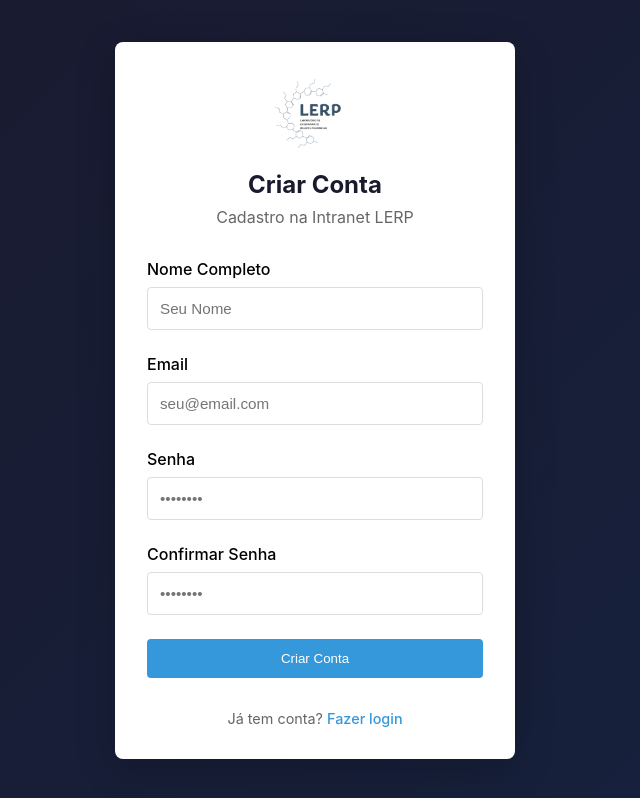
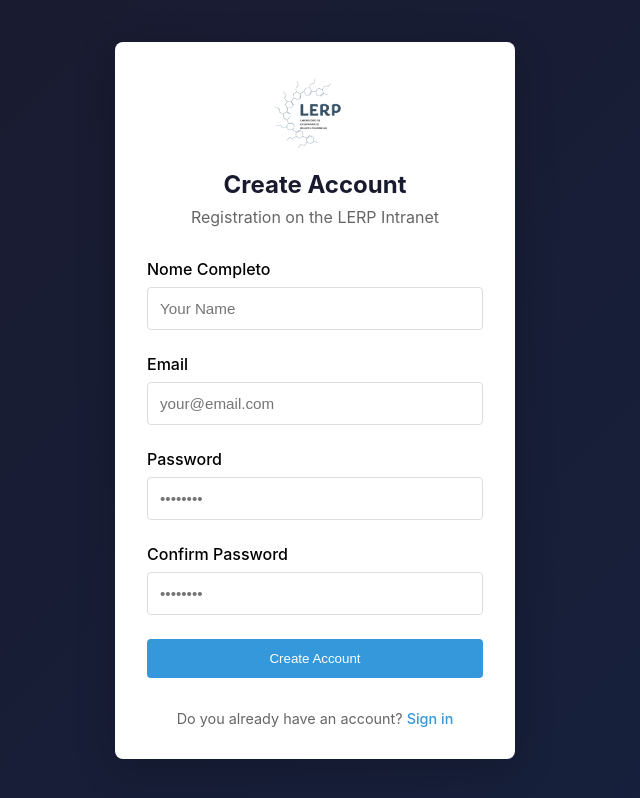
Before and after one commit to Lerpfeq/Laboratorio-intranet-v2, a Next.js app in the folder nextjs_space/: page /signup in a window 1280 px wide. Shown: the whole page, without its empty margins (325-965 px from the left). Built offline with nearby package versions, Linux system fonts and the light colour scheme.

Commit message:
Translate signup page text to English

```diff
--- a/nextjs_space/app/signup/page.tsx
+++ b/nextjs_space/app/signup/page.tsx
@@ -23,7 +23,7 @@ export default function SignupPage() {
     setLoading(true);
 
     if (formData.password !== formData.confirmPassword) {
-      setError('Senhas não correspondem');
+      setError('Passwords do not match');
       setLoading(false);
       return;
     }
@@ -42,14 +42,14 @@ export default function SignupPage() {
       const data = await response.json();
 
       if (!response.ok) {
-        setError(data.message || 'Erro ao criar conta');
+        setError(data.message || 'Error creating account');
       } else {
         setSuccess(true);
         setFormData({ name: '', email: '', password: '', confirmPassword: '' });
         setTimeout(() => router.push('/login'), 2000);
       }
     } catch (err: any) {
-      setError(err?.message || 'Erro ao criar conta');
+      setError(err?.message || 'Error creating account');
     } finally {
       setLoading(false);
     }
@@ -62,8 +62,8 @@ export default function SignupPage() {
           <div style={{ position: 'relative', width: '80px', height: '80px', margin: '0 auto 1rem' }}>
             <Image src="/logo.png" alt="LERP Logo" fill style={{ objectFit: 'contain' }} />
           </div>
-          <h1 style={{ fontSize: '1.5rem', color: '#1a1a2e' }}>Criar Conta</h1>
-          <p style={{ color: '#666', marginTop: '0.5rem' }}>Cadastro na Intranet LERP</p>
+          <h1 style={{ fontSize: '1.5rem', color: '#1a1a2e' }}>Create Account</h1>
+          <p style={{ color: '#666', marginTop: '0.5rem' }}>Registration on the LERP Intranet</p>
         </div>
 
         {error && <div style={{ background: '#f8d7da', color: '#721c24', padding: '1rem', borderRadius: '4px', marginBottom: '1rem' }}>{error}</div>}
@@ -77,7 +77,7 @@ export default function SignupPage() {
               name="name"
               value={formData.name}
               onChange={handleInputChange}
-              placeholder="Seu Nome"
+              placeholder="Your Name"
               disabled={loading}
               style={{ width: '100%', padding: '0.75rem', border: '1px solid #ddd', borderRadius: '4px', fontSize: '0.95rem' }}
             />
@@ -90,14 +90,14 @@ export default function SignupPage() {
               name="email"
               value={formData.email}
               onChange={handleInputChange}
-              placeholder="seu@email.com"
+              placeholder="your@email.com"
               disabled={loading}
               style={{ width: '100%', padding: '0.75rem', border: '1px solid #ddd', borderRadius: '4px', fontSize: '0.95rem' }}
             />
           </div>
 
           <div style={{ marginBottom: '1.5rem' }}>
-            <label style={{ display: 'block', marginBottom: '0.5rem', fontWeight: 500 }}>Senha</label>
+            <label style={{ display: 'block', marginBottom: '0.5rem', fontWeight: 500 }}>Password</label>
             <input
               type="password"
               name="password"
@@ -110,7 +110,7 @@ export default function SignupPage() {
           </div>
 
           <div style={{ marginBottom: '1.5rem' }}>
-            <label style={{ display: 'block', marginBottom: '0.5rem', fontWeight: 500 }}>Confirmar Senha</label>
+            <label style={{ display: 'block', marginBottom: '0.5rem', fontWeight: 500 }}>Confirm Password</label>
             <input
               type="password"
               name="confirmPassword"
@@ -127,12 +127,12 @@ export default function SignupPage() {
             disabled={loading}
             style={{ width: '100%', padding: '0.75rem', background: '#3498db', color: 'white', border: 'none', borderRadius: '4px', fontWeight: 500, cursor: loading ? 'not-allowed' : 'pointer', opacity: loading ? 0.6 : 1 }}
           >
-            {loading ? 'Criando conta...' : 'Criar Conta'}
+            {loading ? 'Creating an account...' : 'Create Account'}
           </button>
         </form>
 
         <p style={{ textAlign: 'center', marginTop: '2rem', color: '#666', fontSize: '0.9rem' }}>
-          Já tem conta? <Link href="/login" style={{ color: '#3498db', textDecoration: 'none', fontWeight: 500 }}>Fazer login</Link>
+          Do you already have an account? <Link href="/login" style={{ color: '#3498db', textDecoration: 'none', fontWeight: 500 }}>Sign in</Link>
         </p>
       </div>
     </div>
```
